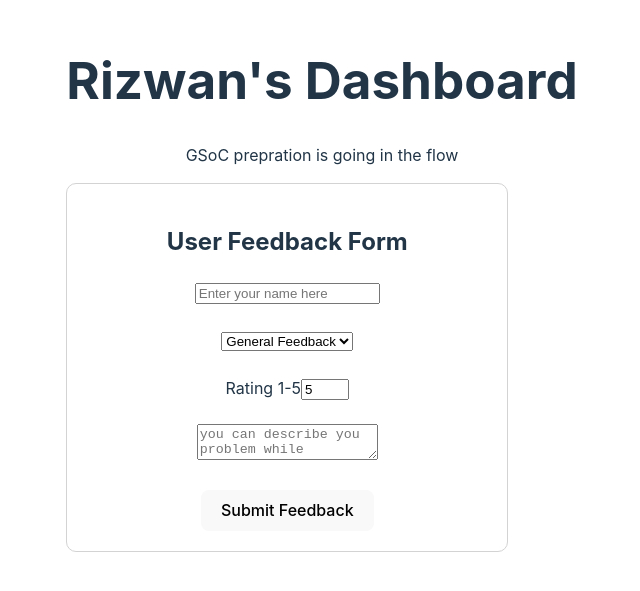
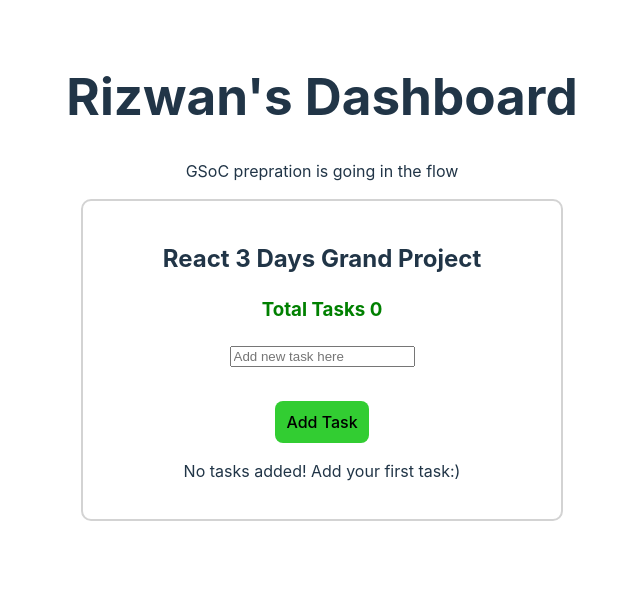
Before and after one commit to rizwan749/React-Mini-Projects, a React (Vite) app in the folder my-react-app/: page / in a window 1280 px wide. Shown: the part 115-706 px from the top of the page, without its empty margins (318-958 px from the left). Built offline with nearby package versions, Linux system fonts and the light colour scheme.

Commit message:
3 Days practice project completed

```diff
--- a/my-react-app/src/App.jsx
+++ b/my-react-app/src/App.jsx
@@ -11,6 +11,7 @@
 import InputTake from './Components/Day3/InputTake'
 import UserProfileCard from './Components/Day3/UserProfileCard'
 import UserFeedbackForm from './Components/Day3/User Feedback Form'
+import PracticeProject from './Components/3DaysGrandProject/PracticeProject'
 
 // folder renamed and files are updated
 
@@ -44,7 +45,9 @@
         {/* <InputTake /> */}
 
       {/* <UserProfileCard /> */}
-      <UserFeedbackForm />
+      {/* <UserFeedbackForm /> */}
+
+      <PracticeProject />
 
     </div>
   )
--- a/my-react-app/src/Components/3DaysGrandProject/PracticeProject.jsx
+++ b/my-react-app/src/Components/3DaysGrandProject/PracticeProject.jsx
@@ -5,38 +5,55 @@
     const [tasks,setTask] = useState([])
 
     const [singleTask,setSingleTask] = useState("")
+    const [error,setError] = useState(false)
 
     const addTask = () => {
+        if(singleTask.trim() === ""){
+            setError(true)
+            // alert("Please enter any task!")
+            return
+        }
         setTask([...tasks,singleTask])
         setSingleTask("")
+        setError(false)
+
     }
 
-    // const handleChange = (e) => {
-    //     const [name,value] = e.target;
-    //     setSingleTask({...tasks,[name] : value })
-    // }
+   const deleteTask = (indexPara) => {
+    setTask(tasks.filter((item,i) => i !== indexPara ))
+   }
 
     return (
         <div style={{padding:"20px",margin:"15px",border:"2px solid lightGrey",borderRadius:"10px"}} >
             <h2>React 3 Days Grand Project</h2>
+            <h3 style={{color: tasks.length > 5 ? "red":"green"}} >Total Tasks {tasks.length} </h3>
             <input type="text" name="task"
             placeholder="Add new task here"
             onChange={(e) => setSingleTask(e.target.value)}
             value={singleTask}
-
             />
+            {error && <p style={{color:"red"}} >Please enter a task!</p>}
             <br /> <br />
             <button onClick={addTask}
              style={{marginTop:"10px",padding:"10px", backgroundColor:"limegreen"}}
             >
                 Add Task</button>
 
+            {tasks.length > 0 ? (
+                <ul>
+                {tasks.map((item,index) => (
+                    <li key={index} style={{listStyle:"none"}} > {item}
 
-            <ul>
-                {tasks.map((item,index) => (
-                    <li key={index} style={{padding:"7px"}} > {item} </li>
+                    <button onClick={() => deleteTask(index)} style={{backgroundColor:"Red",marginBottom:"5px"}} >Delete</button>
+
+                     </li>
                 ))}
             </ul>
+            ) : (
+                <p>No tasks added! Add your first task:)</p>
+            )}
+
+
 
         </div>
     )
```
